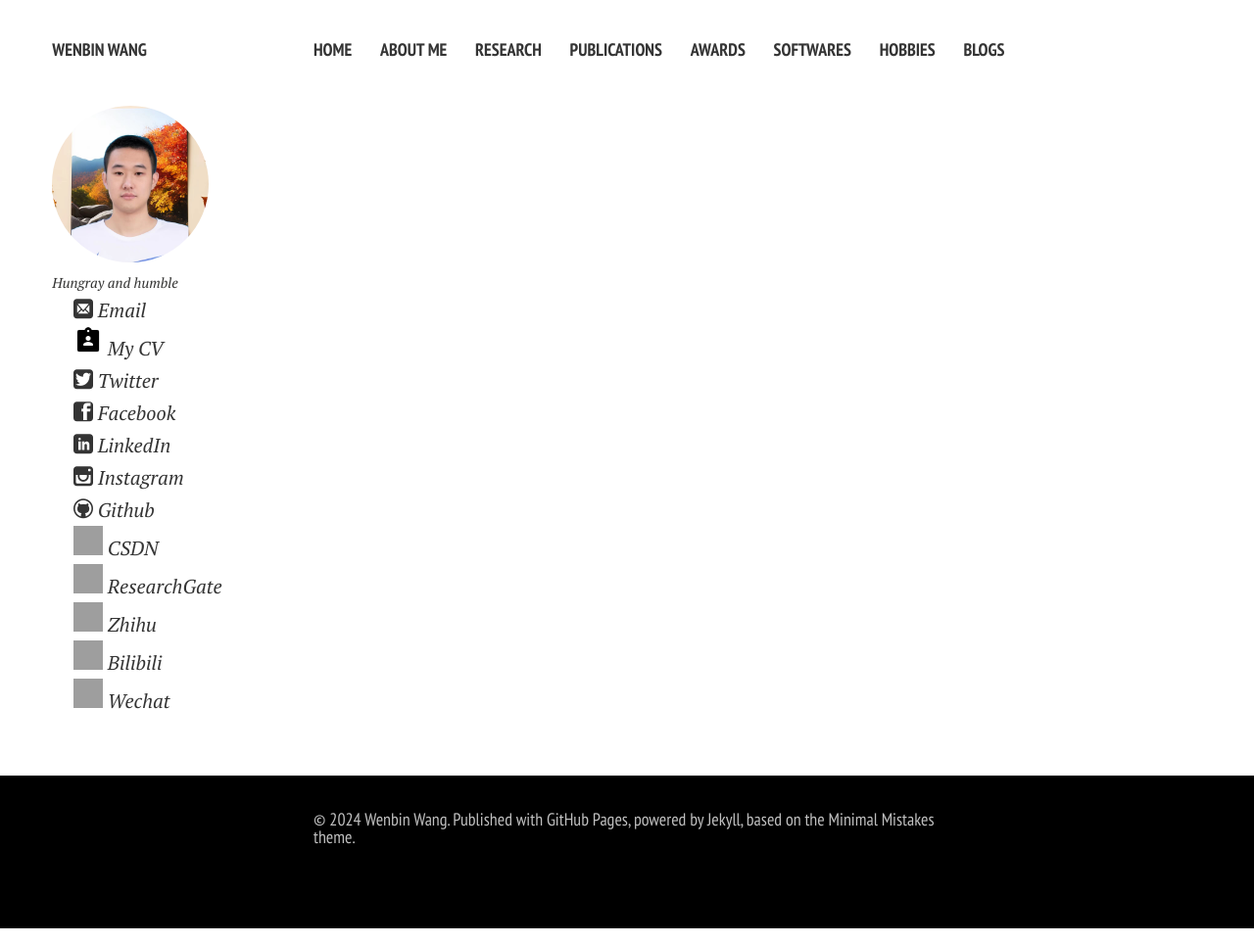
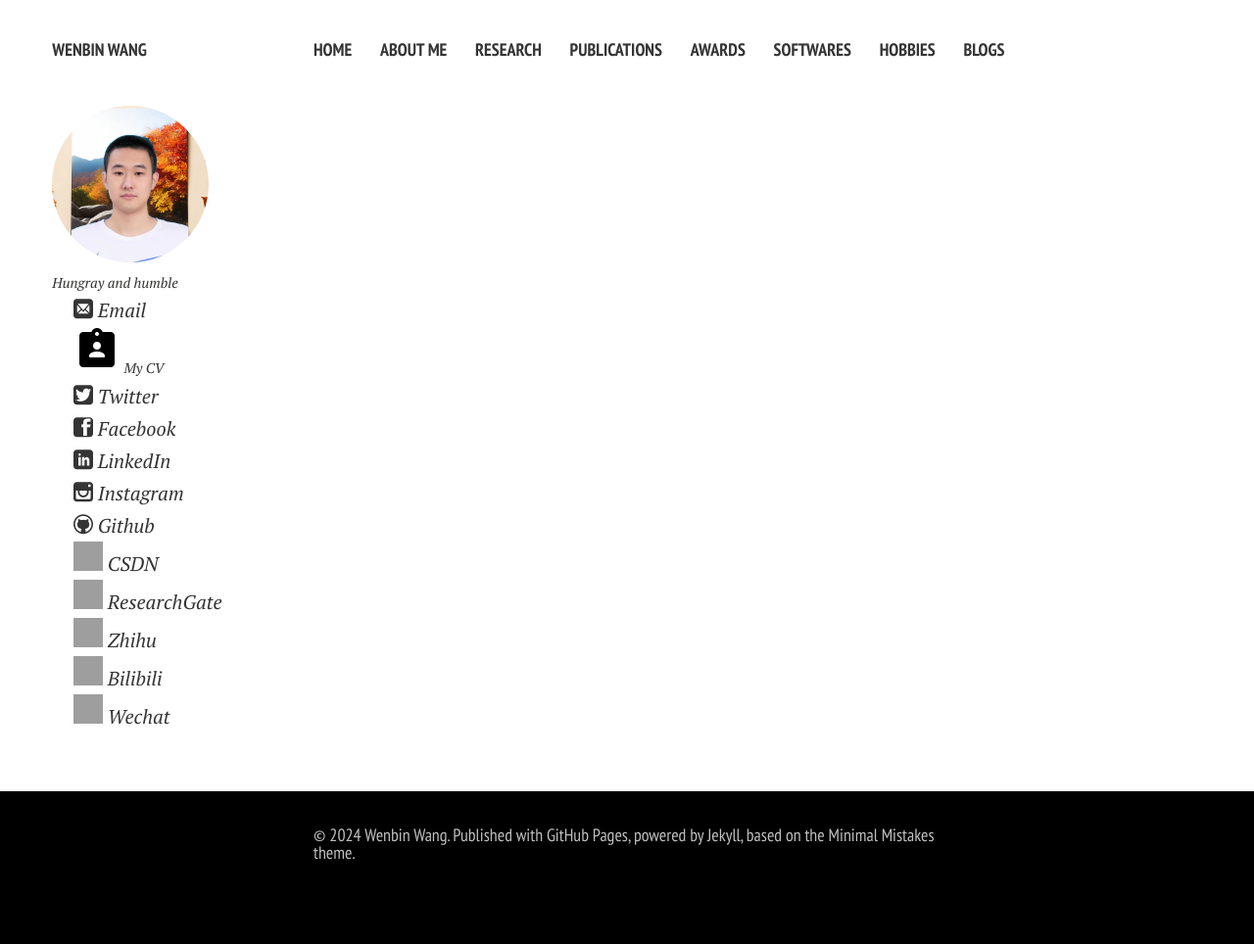
Before and after one commit to LuminaryAlexander/LuminaryAlexander.github.io, a Jekyll site: the page built from awards/test.md, in a window 1280 px wide. Shown: the whole page at 98% size. Built offline with Jekyll 4.4.1, drawn with Linux system fonts in a browser that asks for light colours; nearby versions of some CDN libraries; our own code applies the rules of GitHub Pages for plain Markdown files; comment, search, counter and statistics services are not loaded; a style sheet for code colours, icons or effects is not loaded; grey boxes are pictures that could not be loaded.

Commit message:
Update author-bio.html

```diff
--- a/_includes/author-bio.html
+++ b/_includes/author-bio.html
@@ -20,7 +20,7 @@
 {% endif %}
 
 {% if site.owner.cv %}
-<p><a class="icon-link" href="{{ site.owner.cv }}"><img src="https://LuminaryAlexander.github.io/images/logo/icons8-cv-100.png" width="48" height="48"></i> My CV</a></p>
+<p><a href="{{ site.owner.cv }}"><img src="https://LuminaryAlexander.github.io/images/logo/icons8-cv-100.png" width="48" height="48"></i> My CV</a></p>
 {% endif %}
 
 {% if site.owner.twitter %}
```
